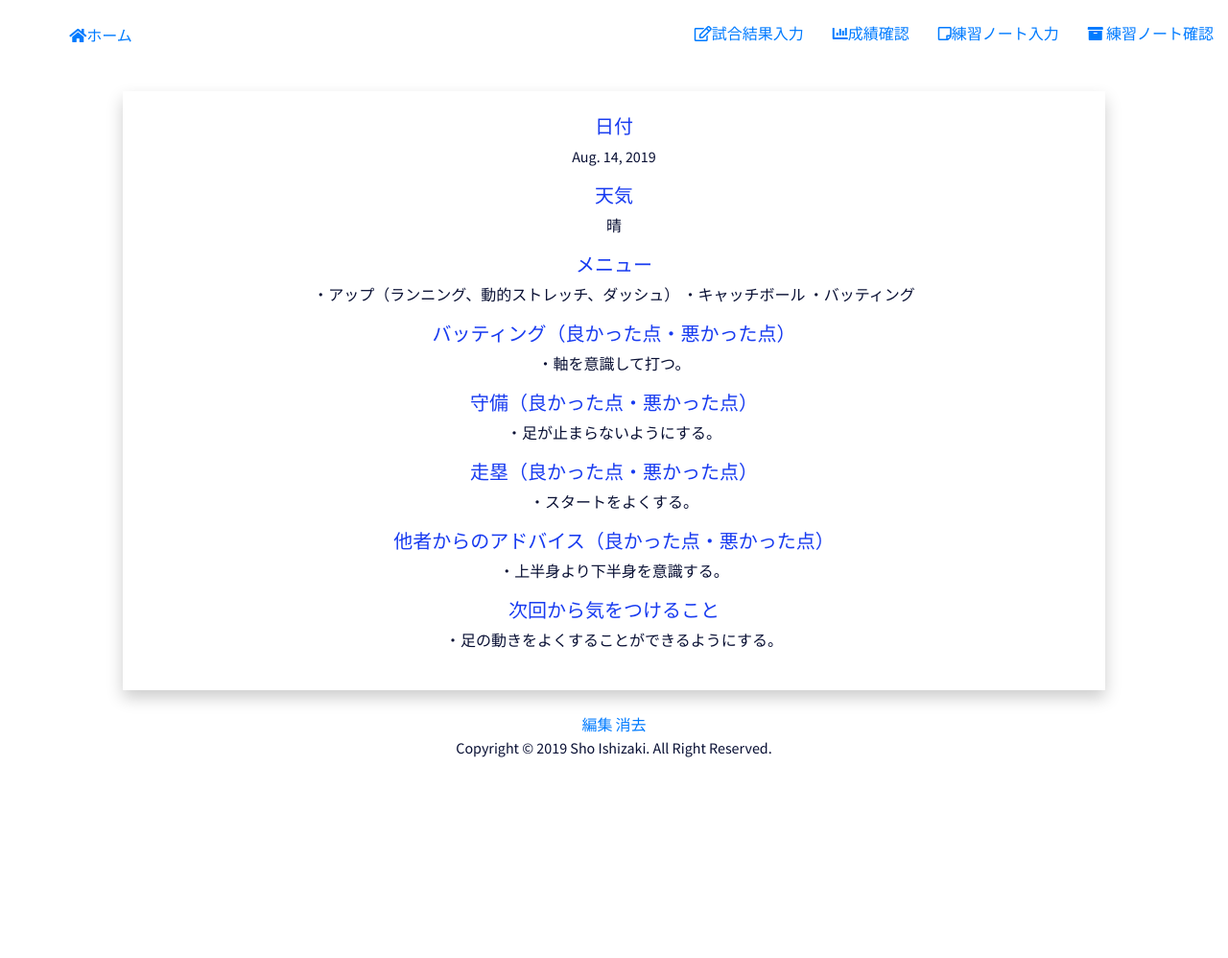
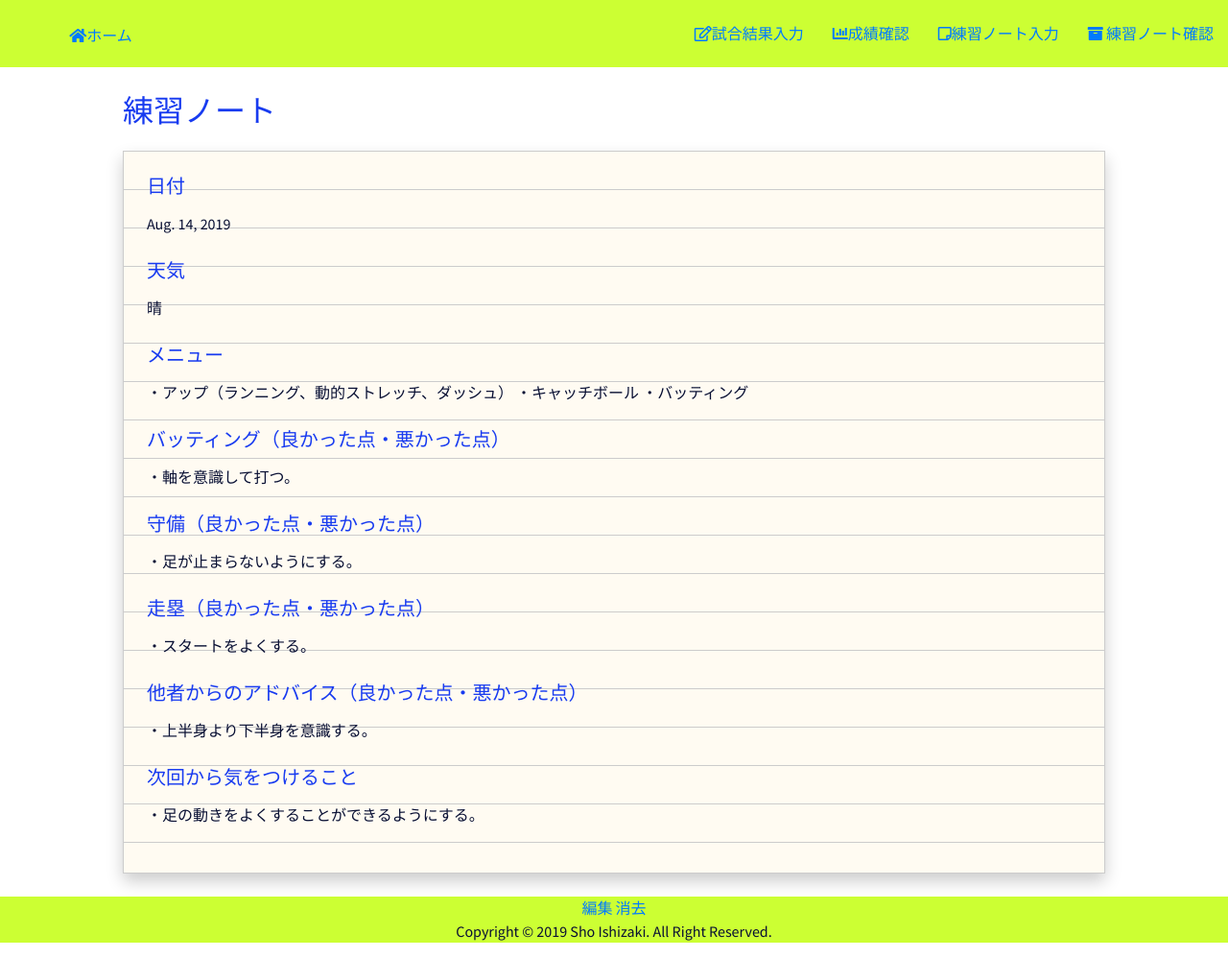
Before and after one commit to shoishizaki/baseball_game_and_practice_notes_web_app, a Django app: page /detail_practice_note/1/ in a window 1280 px wide. Shown: the whole page at 96% size. Before the commit the page ends 789 px from the top, so only its background shows below. Run offline with Django 3.2, Linux system fonts and the light colour scheme; data comes from the database, SQL or seed files in the repository; some libraries are stand-ins or nearby versions.

Commit message:
Change detail html and css

```diff
--- a/static/css/baseball_game_and_practice_notes/style.css
+++ b/static/css/baseball_game_and_practice_notes/style.css
@@ -29,12 +29,14 @@ h1, h2, h3, h4, h5, h6 {
 }
 
 /* header */
+
 .header-section{
     height: 70px;
     width: 100%;
     display: flex;
     justify-content: space-between;
     margin-bottom: 25px;
+    background-color: #ccff33;
 }
 
 .logo-container{
@@ -61,17 +63,50 @@ h1, h2, h3, h4, h5, h6 {
 }
 
 .footer-section{
+    background-color: #ccff33;
     /* position: relative; */
 }
 
 /*practice_note_detail_page.html*/
+.title{
+    text-align: left;
+    width: 80%;
+    margin: 24px auto;
+}
+
+/*.note{*/
+/*    background-image: url("/static/images/001-Basik-Paper.png");*/
+/*    width: 80%;*/
+/*    margin: 24px auto;*/
+/*    box-shadow: 0 8px 16px 0 rgba(0,0,0,0.2);*/
+/*    padding: 24px;*/
+/*}*/
 
 .note{
-    background: white;
     width: 80%;
     margin: 24px auto;
     box-shadow: 0 8px 16px 0 rgba(0,0,0,0.2);
     padding: 24px;
+    background: linear-gradient(#ccc 1px, transparent 1px) #fffbf2;
+    background-size: auto 2.5em;
+    line-height: 2.5em;
+    border-bottom: 1px solid #ccc;
+    border-left: 1px solid #ccc;
+    border-right: 1px solid #ccc;
+    overflow: hidden;
+}
+
+.note h5{
+    text-align: left;
+}
+
+.note p{
+    text-align: left;
+}
+
+.link{
+    /*background-color: #B4FFB2;*/
+    background-color: #ccff33;
 }
 
 /*practice_note_checking_page.html*/
--- a/templates/baseball_game_and_practice_notes/practice_note_detail_page.html
+++ b/templates/baseball_game_and_practice_notes/practice_note_detail_page.html
@@ -1,5 +1,9 @@
 {% extends "base.html" %}
   {% block content %}
+
+      <div class="title">
+          <h2>練習ノート</h2>
+      </div>
 
       <section class="main-section">
         <div class="note">
@@ -22,7 +26,7 @@
         </div>
       </section>
 
-      <div>
+      <div class="link">
         <a href="/edit_practice_note/{{ practice_note_data.id }}">編集</a>
         <a href="/confirm_deletion_practice_note/{{ practice_note_data.id }}">消去</a>
       </div>
```
